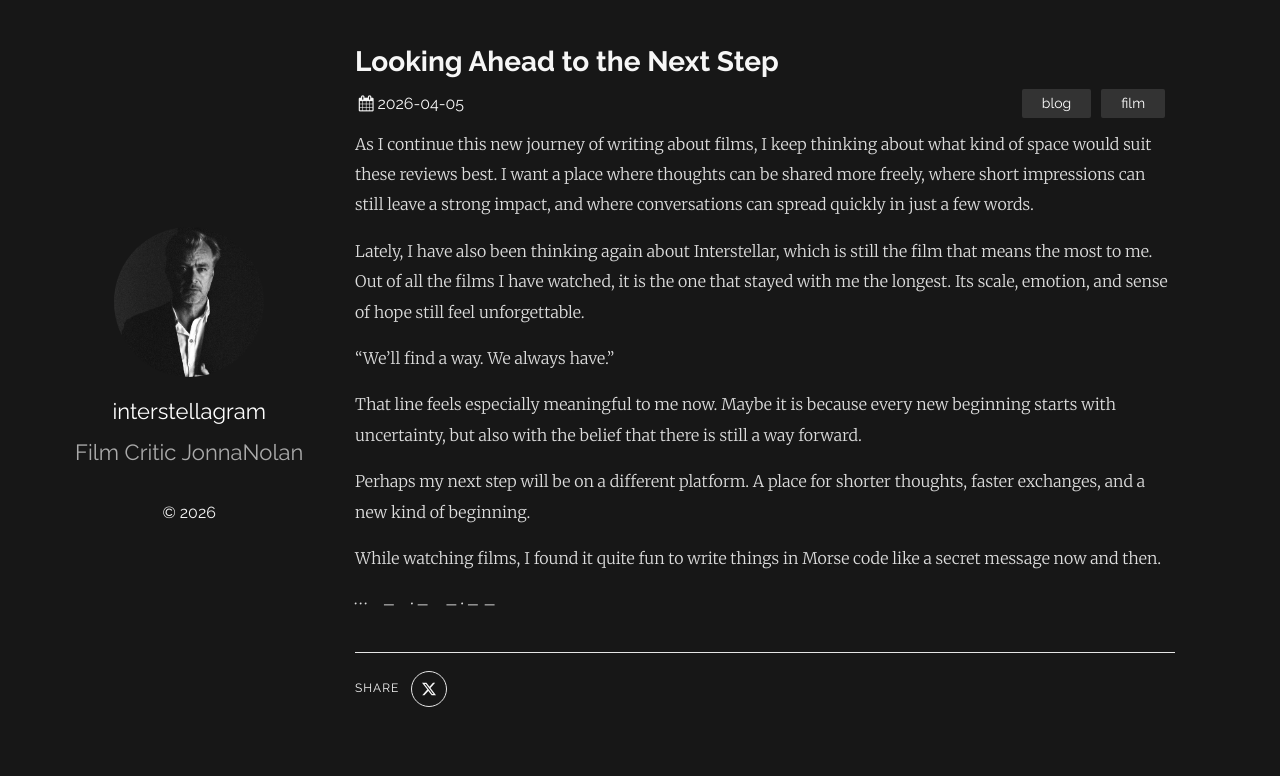
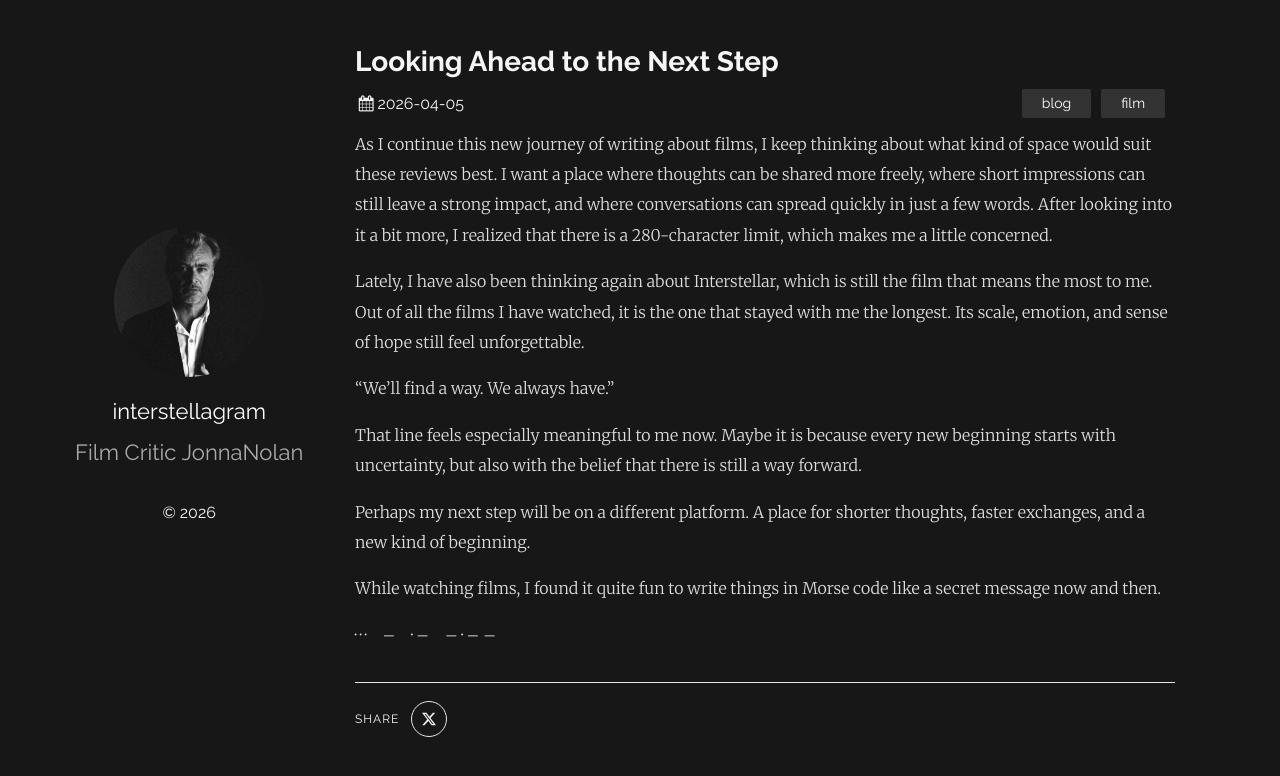
Before and after one commit to interstellagram/interstellagram.github.io, a Jekyll site: the page built from _posts/2026-04-05-looking-ahead-to-the-next-step.md, in a window 1280 px wide. Shown: the top 776 px of the page. Built offline with Jekyll 4.4.1, drawn with Linux system fonts in a browser that asks for light colours.

Commit message:
Update April 5 post copy

```diff
--- a/_posts/2026-04-05-looking-ahead-to-the-next-step.md
+++ b/_posts/2026-04-05-looking-ahead-to-the-next-step.md
@@ -6,7 +6,7 @@ categories: [blog, film]
 tags: [film, interstellar, christopher-nolan, writing, next-step]
 ---
 
-As I continue this new journey of writing about films, I keep thinking about what kind of space would suit these reviews best. I want a place where thoughts can be shared more freely, where short impressions can still leave a strong impact, and where conversations can spread quickly in just a few words.
+As I continue this new journey of writing about films, I keep thinking about what kind of space would suit these reviews best. I want a place where thoughts can be shared more freely, where short impressions can still leave a strong impact, and where conversations can spread quickly in just a few words. After looking into it a bit more, I realized that there is a 280-character limit, which makes me a little concerned.
 
 Lately, I have also been thinking again about Interstellar, which is still the film that means the most to me. Out of all the films I have watched, it is the one that stayed with me the longest. Its scale, emotion, and sense of hope still feel unforgettable.
 
```
